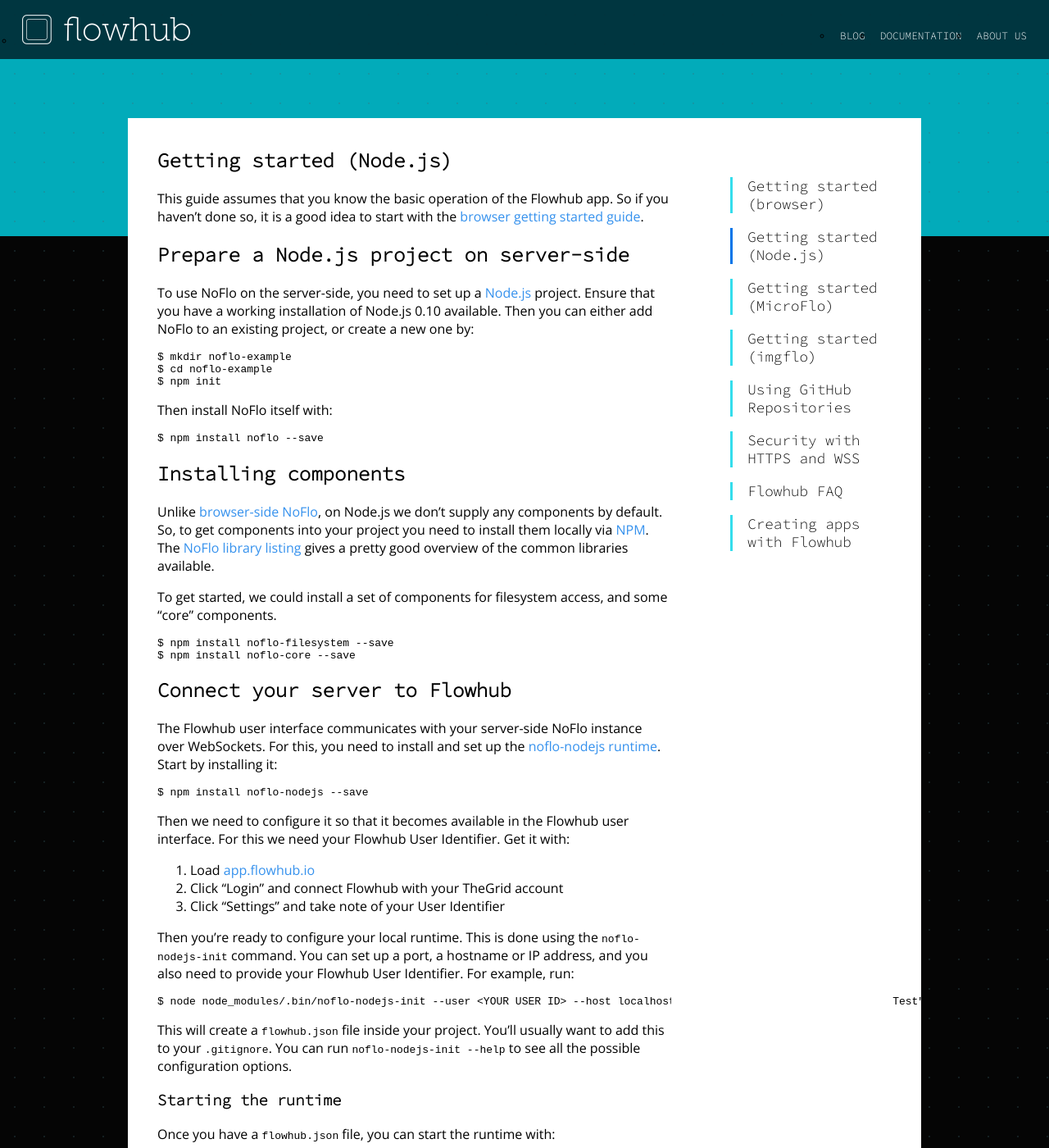
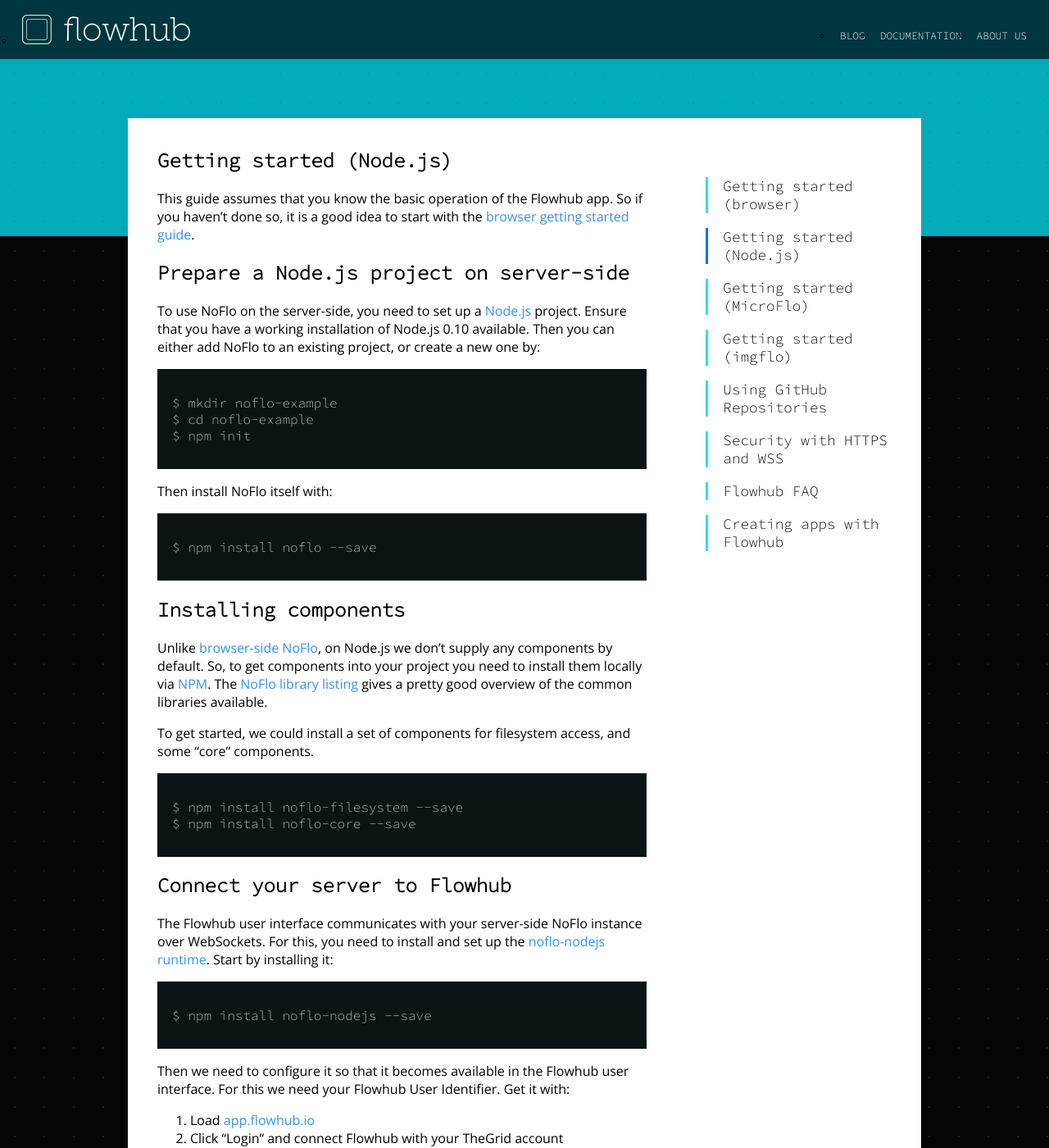
Before and after one commit to flowhub/docs.flowhub.io, a Jekyll site: the page built from _posts/2014-01-20-getting-started-node.md, in a window 1280 px wide and 1400 px high. Shown: the whole window at 82% size. Built offline with Jekyll 4.4.1, drawn with Linux system fonts in a browser that asks for light colours.

Commit message:
Improve code example visibility

```diff
--- a/css/flowhub.css
+++ b/css/flowhub.css
@@ -640,11 +640,30 @@ body.page ul li {
   list-style-type: circle;
 }
 body.page main > article {
-  width: 70%;
+  width: 62%;
   flex: 2;
 }
 body.page main > article img {
   max-width: 100%;
+}
+body.page main > article code {
+  max-width: 100%;
+  font-family: 'Source Code Pro', sans-serif;
+}
+body.page main > article div.highlighter-rouge {
+  max-width: 100%;
+  overflow-x: auto;
+  padding: var(--unit-half);
+  background-color: hsl(187, 31%, 6%);
+  color: hsla( 187, 31%, 90%, .8) !important;
+  font-family: 'Source Code Pro', sans-serif;
+}
+body.page main > article div.highlighter-rouge::-webkit-scrollbar {
+  height: 4px;
+  background-color: transparent;
+}
+body.page main > article div.highlighter-rouge::-webkit-scrollbar-thumb {
+  background-color: hsl(210, 98%, 46%);
 }
 body.page main > nav.sub {
   background-color: hsla(  0, 98%, 100%, 1);
```
